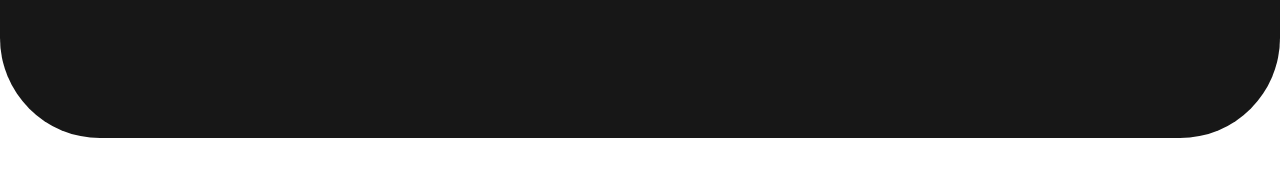
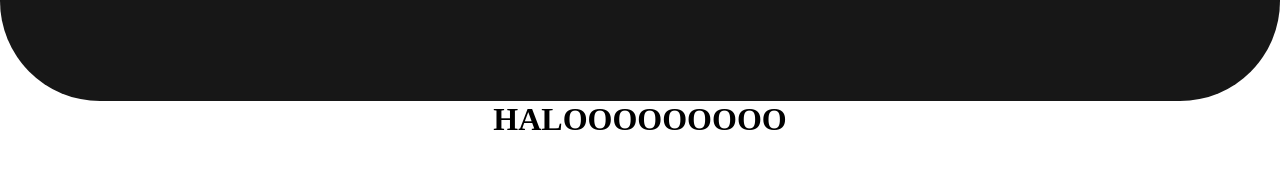
Before and after one commit to nbintang/BAF-Travel, a plain HTML site: page index.html in a window 1280 px wide. Shown: the part 1462-1638 px from the top of the page. Drawn offline with Linux system fonts and the light colour scheme.

Commit message:
iya ini udah gueh taro

```diff
--- a/index.html
+++ b/index.html
@@ -73,6 +73,7 @@
       </div>
     </div>
   </div> -->
+  <div><h1>HALOOOOOOOOO</h1></div>
 </body>
 
 </html>
```
